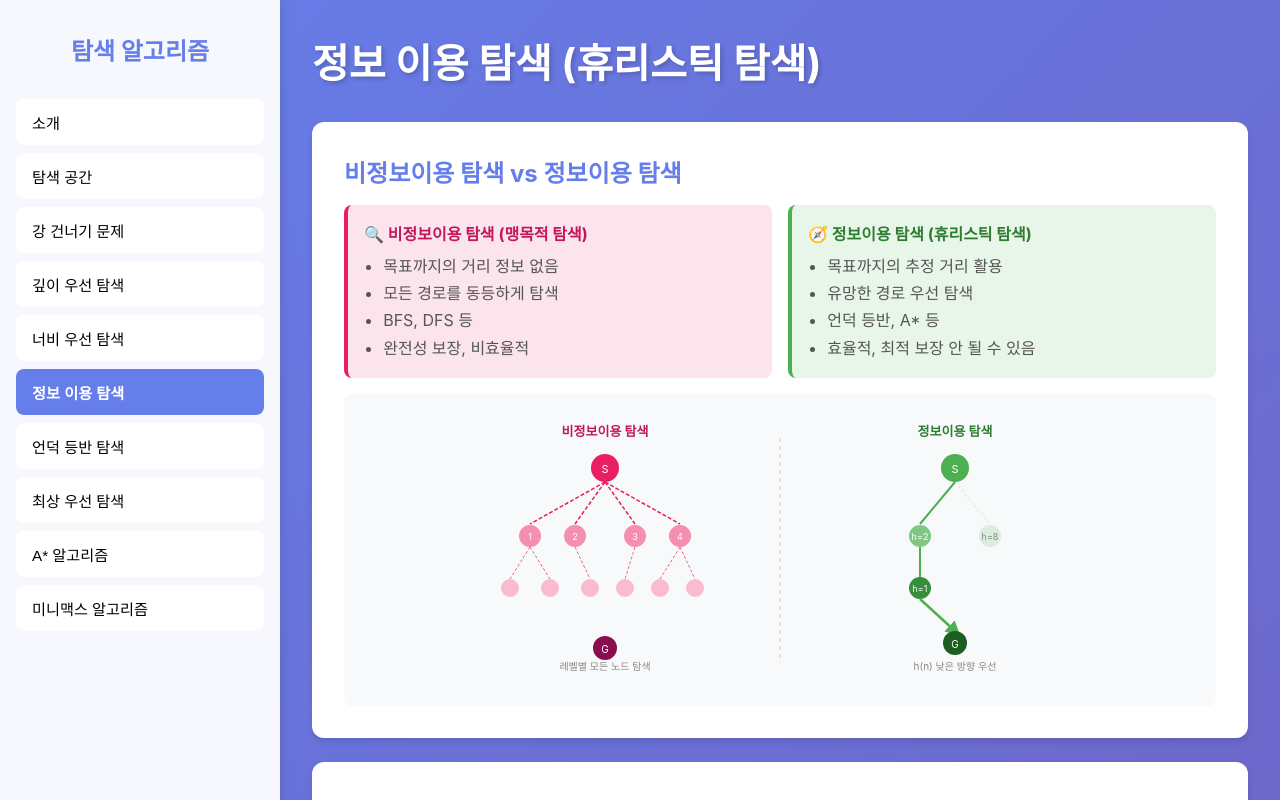
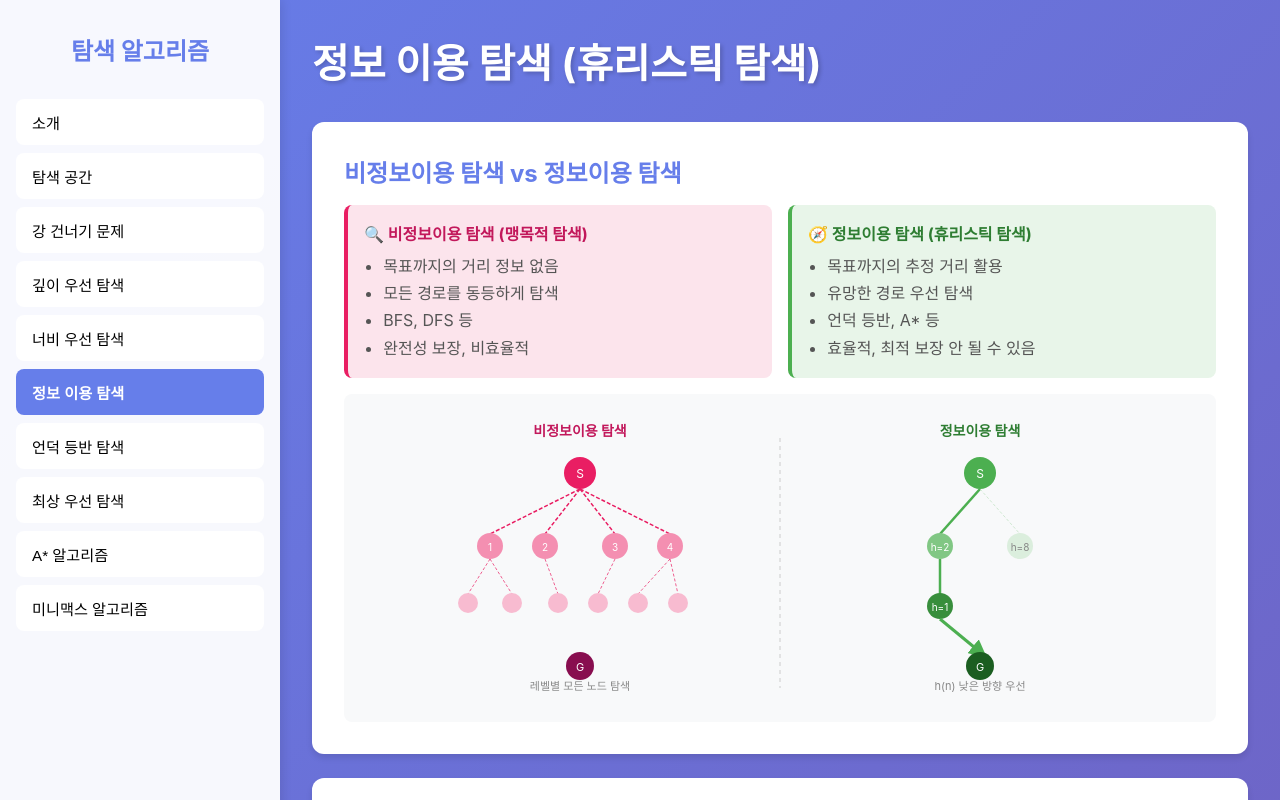
Before and after one commit to tlsdydwns20513-dot/search-algorithm-edu-v2, a React (Vite) app: page / in a window 1280 px wide. Both pictures are taken after a click on the button "정보 이용 탐색". Shown: the top 800 px of the page. Built offline with nearby package versions, Linux system fonts and the light colour scheme.

Commit message:
fix: update src/components/InformedSearchIntro.tsx

```diff
--- a/src/components/InformedSearchIntro.tsx
+++ b/src/components/InformedSearchIntro.tsx
@@ -1,6 +1,6 @@
 import { useState } from 'react'
 import './Section.css'
-import EvaluationFunctionViz from './shared/EvaluationFunctionViz'
+import HeuristicTreeViz from './shared/HeuristicTreeViz'
 
 interface InformedSearchIntroProps {
   onComplete: () => void
@@ -38,57 +38,57 @@ export default function InformedSearchIntro({ onComplete }: InformedSearchIntroP
         </div>
 
         {/* 다이어그램 */}
-        <div style={{ background: '#f8f9fa', borderRadius: 8, padding: '1.5rem', textAlign: 'center' }}>
-          <svg viewBox="0 0 700 260" style={{ width: '100%', maxWidth: 700 }}>
+        <div style={{ background: '#f8f9fa', borderRadius: 8, padding: '1.5rem', display: 'flex', justifyContent: 'center' }}>
+          <svg viewBox="0 0 800 280" style={{ width: '100%', maxWidth: 800 }}>
             {/* 비정보이용 - 레벨별 모든 노드 탐색 트리 */}
-            <text x="175" y="18" textAnchor="middle" fontSize="13" fill="#c2185b" fontWeight="bold">비정보이용 탐색</text>
+            <text x="200" y="18" textAnchor="middle" fontSize="14" fill="#c2185b" fontWeight="bold">비정보이용 탐색</text>
             {/* 루트 */}
-            <circle cx="175" cy="50" r="14" fill="#e91e63" />
-            <text x="175" y="55" textAnchor="middle" fontSize="11" fill="white">S</text>
+            <circle cx="200" cy="55" r="16" fill="#e91e63" />
+            <text x="200" y="60" textAnchor="middle" fontSize="12" fill="white">S</text>
             {/* 레벨 1: 4개 노드 */}
-            {[100, 145, 205, 250].map((x, i) => (
+            {[110, 165, 235, 290].map((x, i) => (
               <g key={i}>
-                <line x1="175" y1="64" x2={x} y2="106" stroke="#e91e63" strokeWidth="1.5" strokeDasharray="4,2" />
-                <circle cx={x} cy="118" r="11" fill="#f48fb1" />
-                <text x={x} y="122" textAnchor="middle" fontSize="9" fill="white">{i + 1}</text>
+                <line x1="200" y1="71" x2={x} y2="116" stroke="#e91e63" strokeWidth="1.5" strokeDasharray="4,2" />
+                <circle cx={x} cy="128" r="13" fill="#f48fb1" />
+                <text x={x} y="133" textAnchor="middle" fontSize="10" fill="white">{i + 1}</text>
               </g>
             ))}
             {/* 레벨 2: 일부 노드 */}
-            {[80, 120, 160, 195, 230, 265].map((x, i) => (
+            {[88, 132, 178, 218, 258, 298].map((x, i) => (
               <g key={i}>
-                <line x1={[100, 100, 145, 205, 250, 250][i]} y1="129" x2={x} y2="161" stroke="#e91e63" strokeWidth="1" strokeDasharray="3,2" opacity="0.7" />
-                <circle cx={x} cy="170" r="9" fill="#f8bbd0" />
+                <line x1={[110, 110, 165, 235, 290, 290][i]} y1="141" x2={x} y2="176" stroke="#e91e63" strokeWidth="1" strokeDasharray="3,2" opacity="0.7" />
+                <circle cx={x} cy="185" r="10" fill="#f8bbd0" />
               </g>
             ))}
-            <circle cx="175" cy="230" r="12" fill="#880e4f" />
-            <text x="175" y="235" textAnchor="middle" fontSize="10" fill="white">G</text>
-            <text x="175" y="252" textAnchor="middle" fontSize="10" fill="#888">레벨별 모든 노드 탐색</text>
+            <circle cx="200" cy="248" r="14" fill="#880e4f" />
+            <text x="200" y="253" textAnchor="middle" fontSize="11" fill="white">G</text>
+            <text x="200" y="272" textAnchor="middle" fontSize="11" fill="#888">레벨별 모든 노드 탐색</text>
 
             {/* 구분선 */}
-            <line x1="350" y1="20" x2="350" y2="245" stroke="#ccc" strokeWidth="1" strokeDasharray="4,4" />
+            <line x1="400" y1="20" x2="400" y2="270" stroke="#ccc" strokeWidth="1" strokeDasharray="4,4" />
 
             {/* 정보이용 - 목표 방향 집중 트리 */}
-            <text x="525" y="18" textAnchor="middle" fontSize="13" fill="#2e7d32" fontWeight="bold">정보이용 탐색</text>
+            <text x="600" y="18" textAnchor="middle" fontSize="14" fill="#2e7d32" fontWeight="bold">정보이용 탐색</text>
             {/* 루트 */}
-            <circle cx="525" cy="50" r="14" fill="#4caf50" />
-            <text x="525" y="55" textAnchor="middle" fontSize="11" fill="white">S</text>
-            {/* h값 낮은 방향 우선 - 좁게 집중 */}
-            <line x1="525" y1="64" x2="490" y2="106" stroke="#4caf50" strokeWidth="2" />
-            <circle cx="490" cy="118" r="11" fill="#81c784" />
-            <text x="490" y="122" textAnchor="middle" fontSize="9" fill="white">h=2</text>
+            <circle cx="600" cy="55" r="16" fill="#4caf50" />
+            <text x="600" y="60" textAnchor="middle" fontSize="12" fill="white">S</text>
+            {/* h값 낮은 방향 우선 */}
+            <line x1="600" y1="71" x2="560" y2="116" stroke="#4caf50" strokeWidth="2.5" />
+            <circle cx="560" cy="128" r="13" fill="#81c784" />
+            <text x="560" y="133" textAnchor="middle" fontSize="10" fill="white">h=2</text>
             {/* 비선택 노드 (흐리게) */}
-            <line x1="525" y1="64" x2="560" y2="106" stroke="#a5d6a7" strokeWidth="1" strokeDasharray="3,2" opacity="0.5" />
-            <circle cx="560" cy="118" r="11" fill="#c8e6c9" opacity="0.6" />
-            <text x="560" y="122" textAnchor="middle" fontSize="9" fill="#888">h=8</text>
+            <line x1="600" y1="71" x2="640" y2="116" stroke="#a5d6a7" strokeWidth="1" strokeDasharray="3,2" opacity="0.5" />
+            <circle cx="640" cy="128" r="13" fill="#c8e6c9" opacity="0.6" />
+            <text x="640" y="133" textAnchor="middle" fontSize="10" fill="#888">h=8</text>
             {/* 다음 레벨 */}
-            <line x1="490" y1="129" x2="490" y2="161" stroke="#4caf50" strokeWidth="2" />
-            <circle cx="490" cy="170" r="11" fill="#388e3c" />
-            <text x="490" y="174" textAnchor="middle" fontSize="9" fill="white">h=1</text>
+            <line x1="560" y1="141" x2="560" y2="176" stroke="#4caf50" strokeWidth="2.5" />
+            <circle cx="560" cy="188" r="13" fill="#388e3c" />
+            <text x="560" y="193" textAnchor="middle" fontSize="10" fill="white">h=1</text>
             {/* 목표 */}
-            <line x1="490" y1="181" x2="525" y2="213" stroke="#4caf50" strokeWidth="2.5" markerEnd="url(#arrow2)" />
-            <circle cx="525" cy="225" r="12" fill="#1b5e20" />
-            <text x="525" y="230" textAnchor="middle" fontSize="10" fill="white">G</text>
-            <text x="525" y="252" textAnchor="middle" fontSize="10" fill="#888">h(n) 낮은 방향 우선</text>
+            <line x1="560" y1="201" x2="600" y2="234" stroke="#4caf50" strokeWidth="3" markerEnd="url(#arrow2)" />
+            <circle cx="600" cy="248" r="14" fill="#1b5e20" />
+            <text x="600" y="253" textAnchor="middle" fontSize="11" fill="white">G</text>
+            <text x="600" y="272" textAnchor="middle" fontSize="11" fill="#888">h(n) 낮은 방향 우선</text>
             <defs>
               <marker id="arrow2" markerWidth="6" markerHeight="6" refX="3" refY="3" orient="auto">
                 <path d="M0,0 L0,6 L6,3 z" fill="#4caf50" />
@@ -149,7 +149,7 @@ export default function InformedSearchIntro({ onComplete }: InformedSearchIntroP
           </ul>
         </div>
         <p>슬라이더를 움직여 각 노드의 휴리스틱 값을 조정하고, 탐색 우선순위가 어떻게 바뀌는지 확인하세요.</p>
-        <EvaluationFunctionViz />
+        <HeuristicTreeViz />
       </div>
 
       {/* 실생활 예시 */}
```
